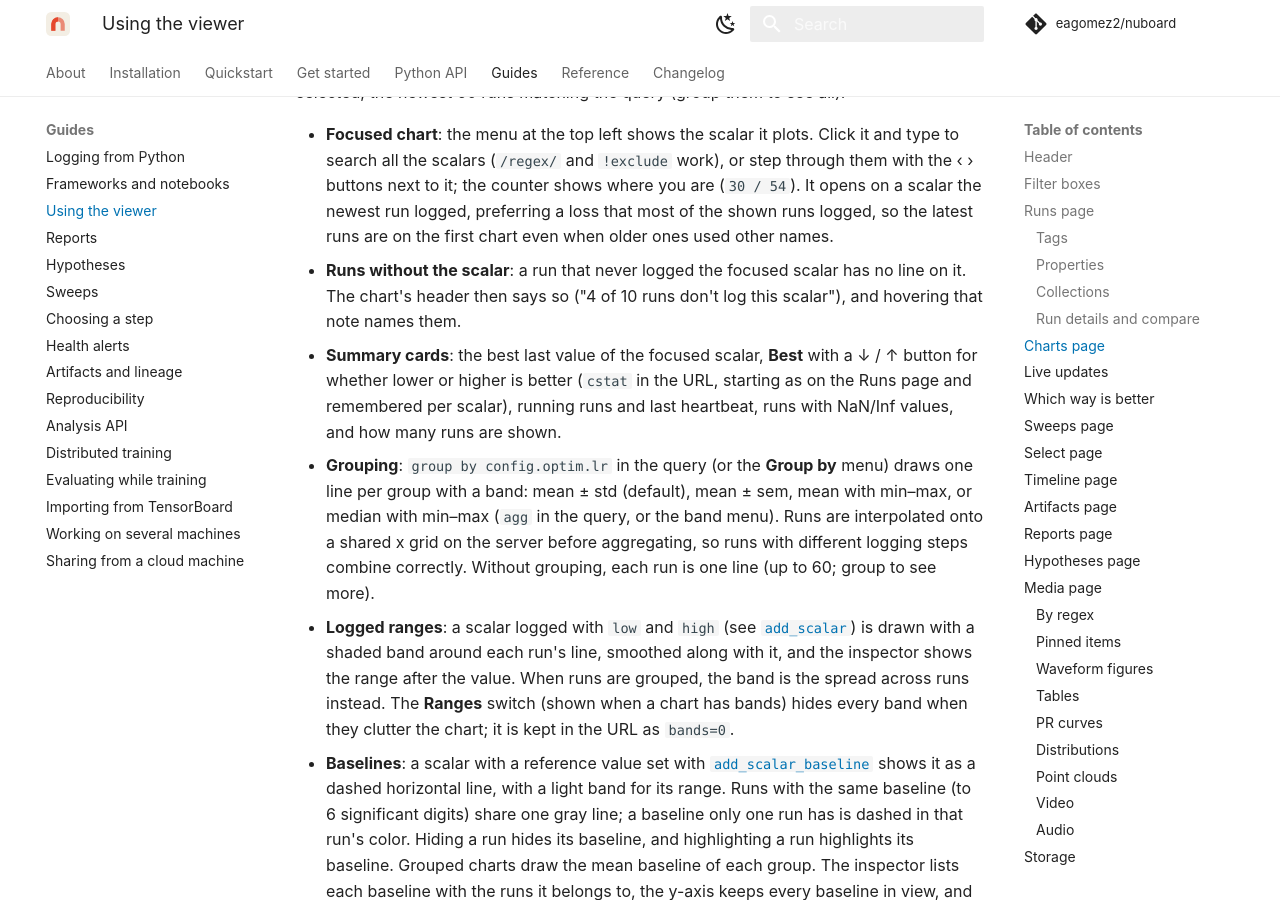
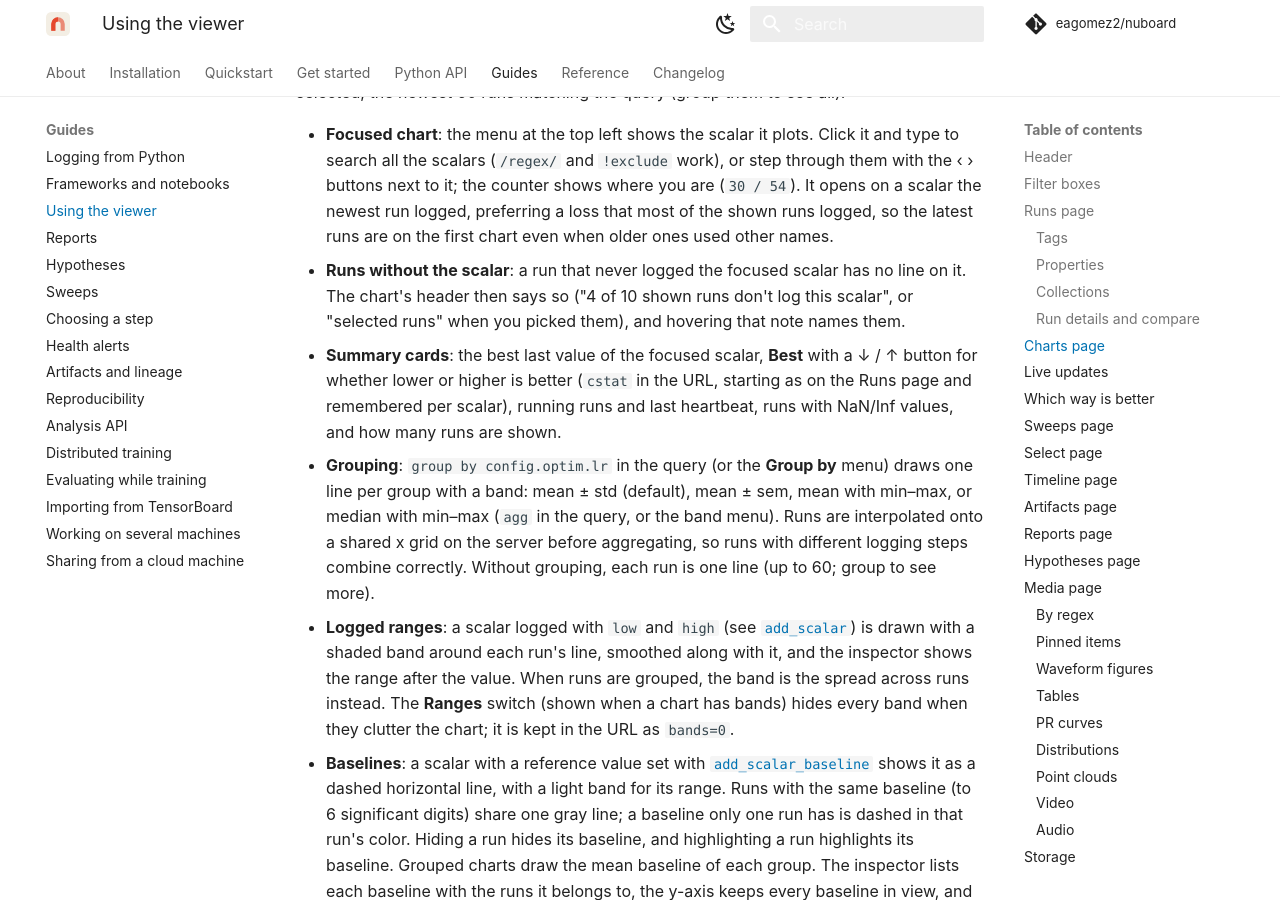
Before and after one commit to eagomez2/nuboard, an MkDocs documentation site: the page built from docs/guide/viewer.md, in a window 1280 px wide and 900 px high, scrolled down 7750 px. Built offline with MkDocs 1.6.1 and Material for MkDocs 9.7.7, drawn with Linux system fonts in a browser that asks for light colours; comment, search, counter and statistics services are not loaded.

Commit message:
Charts: the note says shown or selected runs

```diff
--- a/docs/guide/viewer.md
+++ b/docs/guide/viewer.md
@@ -302,8 +302,8 @@ them to see all).
   logged, preferring a loss that most of the shown runs logged, so the latest
   runs are on the first chart even when older ones used other names.
 - **Runs without the scalar**: a run that never logged the focused scalar has
-  no line on it. The chart's header then says so ("4 of 10 runs don't log
-  this scalar"), and hovering that note names them.
+  no line on it. The chart's header then says so ("4 of 10 shown runs don't
+  log this scalar", or "selected runs" when you picked them), and hovering that note names them.
 - **Summary cards**: the best last value of the focused scalar, **Best**
   with a ↓ / ↑ button for whether lower or higher is better (`cstat` in the
   URL, starting as on the Runs page and remembered per scalar), running runs and last
--- a/frontend/src/pages/ChartsPage.svelte
+++ b/frontend/src/pages/ChartsPage.svelte
@@ -860,7 +860,9 @@
         >
         {#if focusIndex >= 0}<span class="count faint">{focusIndex + 1} / {metrics.length}</span>{/if}
         {#if lacking.length}<span class="note lacking" title={lackingTitle}
-            >{lacking.length} of {runKeys.length} run{runKeys.length === 1 ? '' : 's'} don't log this scalar</span
+            >{lacking.length} of {runKeys.length}
+            {router.list('sel').length ? 'selected' : 'shown'} run{runKeys.length === 1 ? '' : 's'}
+            {lacking.length === 1 ? "doesn't" : "don't"} log this scalar</span
           >{:else}<span class="note"
             >{groupBy
               ? agg === 'std'
```
